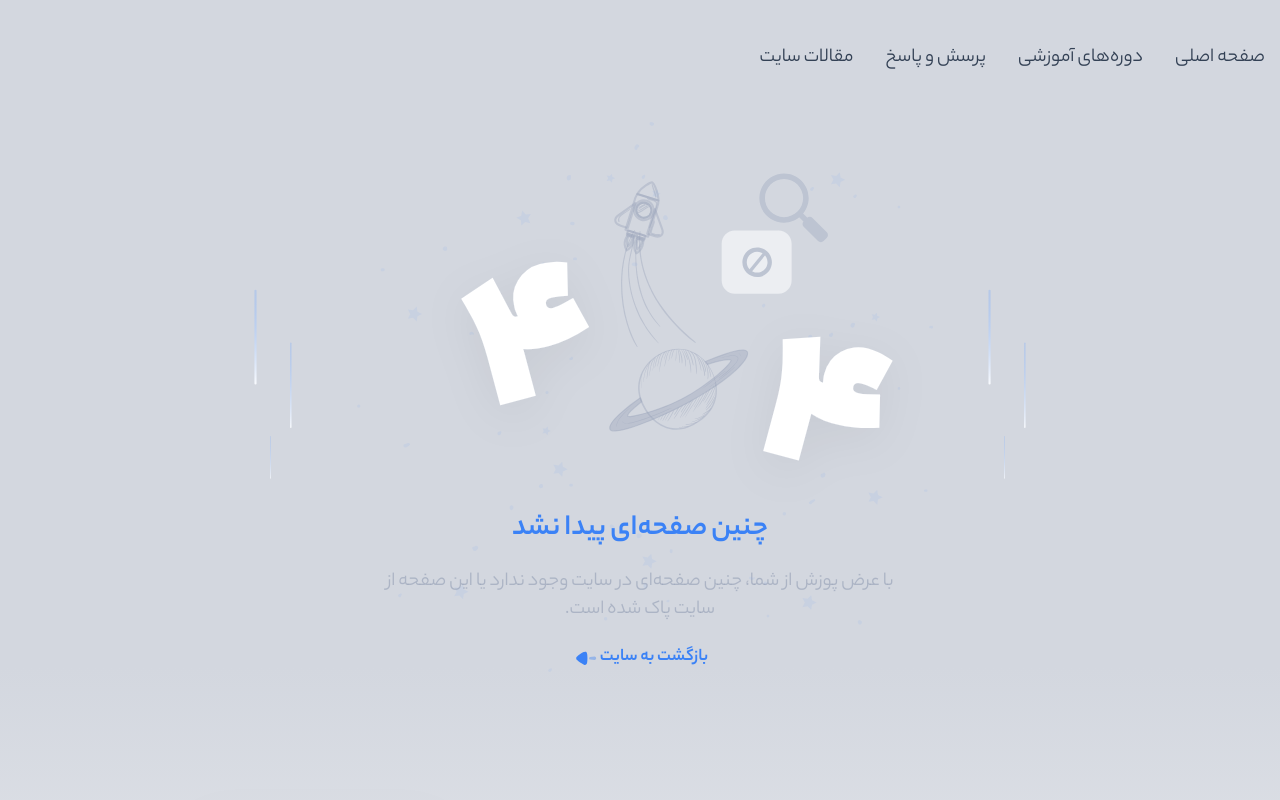
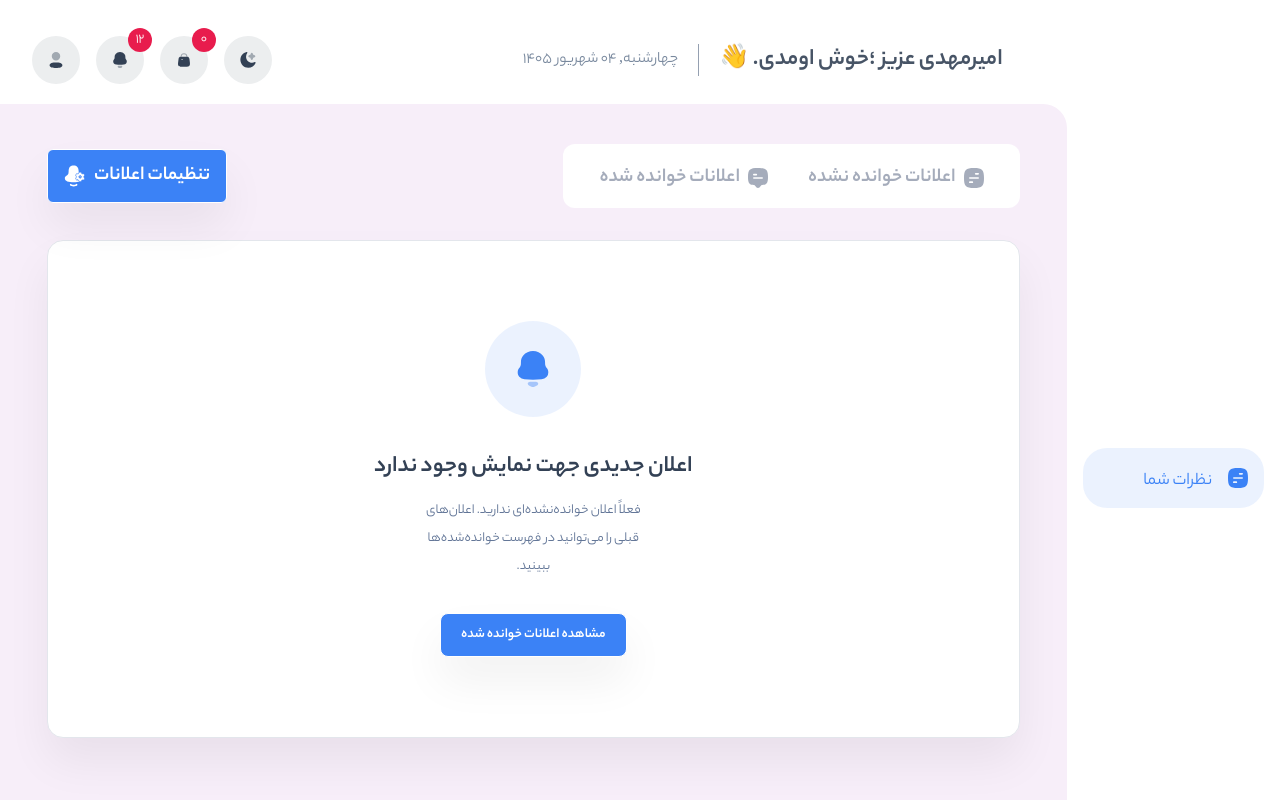
Before and after one commit to amirmahdighadiri/roocket, a React (Vite) app: page /dashboard/comments in a window 1280 px wide. Shown: the top 800 px of the page. Built offline with nearby package versions, Linux system fonts and the light colour scheme; a web font is replaced by a local one.

Commit message:
add user-commenta-page in dsshboard-page

```diff
--- /dev/null
+++ b/src/Components/DashboardPages/Comments/Comments.jsx
@@ -0,0 +1,39 @@
+import React from 'react';
+import DynamicIcon from "../../../DynamicIcon/DynamicIcon.jsx";
+
+function Comments(props) {
+    return (
+        <div className="container">
+            {/*<!-- ! -------------------- Comments Details Menu & Notif Btn -------------------- ! -->*/}
+            <div className="flex items-center justify-between">
+                {/*<!-- ! -------------------- Menu -------------------- ! -->*/}
+                <div className="inline-flex items-center px-4 py-2 bg-white dark:bg-dark-body-100 rounded-xl">
+                    <button type="button" className="h-12 flex items-center gap-x-2 text-chambray-400 hover:text-blue-450 text-xl font-YekanBakh-Bold px-5 pt-1 transition-all cursor-pointer">
+                        <DynamicIcon name="document" className="size-5 text-inherit" />
+                        <span className="">اعلانات خوانده نشده</span>
+                    </button>
+                    <button type="button" className="h-12 flex items-center gap-x-2 text-chambray-400 hover:text-blue-450 text-xl font-YekanBakh-Bold px-5 pt-1 transition-all cursor-pointer">
+                        <DynamicIcon name="commentBox" className="size-5 fill-inherit text-inherit" />
+                        <span className="">اعلانات خوانده شده</span>
+                    </button>
+                </div>
+                {/*<!-- ! -------------------- Notif Btn -------------------- ! -->*/}
+                <button type="button" className="flex-center gap-x-2 text-white bg-blue-700 hover:bg-blue-700/80 dark:bg-transparent dark:hover:bg-dark-body-100/80 border border-white px-4 py-3 text-xl font-YekanBakh-Bold rounded-md shadow-sm cursor-pointer transition-all">
+                    <span className="">تنظیمات اعلانات</span>
+                    <DynamicIcon name="settingBell" className="size-5.5 text-inherit" />
+                </button>
+            </div>
+            {/*<!-- ! -------------------- User Comments Content -------------------- ! -->*/}
+            <div className="flex flex-col items-center justify-center px-4 py-20 bg-white dark:bg-dark-body-100 border border-gray-100 dark:border-white/5 rounded-2xl shadow-sm mt-8">
+                <div className="flex-center size-24 rounded-full mb-8 bg-blue-700/10 dark:bg-blue-450/10">
+                    <DynamicIcon name="bell" className="size-9 text-blue-700 dark:text-blue-450" />
+                </div>
+                <p className="text-biscay-700 dark:text-white text-2xl/9 font-YekanBakh-Bold mb-3">اعلان جدیدی جهت نمایش وجود ندارد</p>
+                <p className="w-3/12 text-gray-500 dark:text-gray-360 text-sm/7 text-center mb-8">فعلاً اعلان خوانده‌نشده‌ای ندارید. اعلان‌های قبلی را می‌توانید در فهرست خوانده‌شده‌ها ببینید.</p>
+                <button type="button" className="h-11 flex-center gap-x-2 text-white bg-blue-700 hover:bg-blue-700/80 dark:bg-transparent dark:hover:bg-dark-900 border border-white px-5 text-sm font-YekanBakh-Bold rounded-lg shadow-sm cursor-pointer transition-all">مشاهده اعلانات خوانده شده</button>
+            </div>
+        </div>
+    );
+}
+
+export default Comments;
--- a/src/DynamicIcon/DynamicIcon.jsx
+++ b/src/DynamicIcon/DynamicIcon.jsx
@@ -237,6 +237,12 @@ const iconsMap = {
             <path fill='currentColor'
                   d='M11.008 17.229c-.5-.107-3.546-.107-4.046 0-.428.098-.89.328-.89.831.025.48.306.905.696 1.174h-.001a3.64 3.64 0 0 0 1.714.733q.495.066 1.008 0c.618-.09 1.21-.34 1.714-.732l-.001-.001c.39-.27.67-.693.695-1.174 0-.503-.462-.733-.89-.831'
                   opacity='0.4'></path>
+        </svg>
+    ),
+    settingBell: (
+        <svg width='20' height='21' fill='none' className='mr-2 text-white' viewBox='0 0 20 21'>
+            <path fill='currentColor' d='M8.717.434c-2.887 0-4.813 1.288-4.813 5.902 0 2.567-1.118 3.316-2.11 3.981-.791.53-1.502 1.008-1.502 2.31 0 2.937 3.607 3.776 8.425 3.776s8.428-.84 8.428-3.775c0-1.338-.748-1.892-1.564-2.495-.975-.722-2.045-1.513-2.045-3.797 0-4.195-1.93-5.902-4.819-5.902M11.944 19.56a.83.83 0 0 0 .27-1.125.793.793 0 0 0-1.103-.275l-.002.001-.014.008a9 9 0 0 1-.254.145c-.17.093-.36.186-.513.24-.587.208-.948.306-1.61.306-.66 0-1.021-.098-1.609-.306a4 4 0 0 1-.513-.24 7 7 0 0 1-.254-.145l-.013-.008-.003-.001a.794.794 0 0 0-1.102.275c-.23.386-.11.89.27 1.125l.381-.643-.382.643.003.002.007.003.02.013a7 7 0 0 0 .32.183c.193.104.47.245.74.34.687.244 1.234.396 2.136.396.9 0 1.448-.152 2.135-.396.27-.095.547-.236.74-.34a8 8 0 0 0 .32-.183l.02-.013.007-.003zl-.416-.7z'></path>
+            <path fill='currentColor' stroke='#3B82F6' strokeLinejoin='round' strokeWidth='0.683' d='M16.299 7.815c-.288-1.542-2.496-1.542-2.783 0a.732.732 0 0 1-.964.557c-1.48-.522-2.581 1.393-1.392 2.412a.734.734 0 0 1 0 1.114c-1.19 1.02-.088 2.935 1.392 2.412l-.114-.322.114.322a.732.732 0 0 1 .964.557c.287 1.543 2.495 1.543 2.783 0a.732.732 0 0 1 .963-.557c1.48.523 2.581-1.392 1.392-2.412a.734.734 0 0 1 0-1.114c1.19-1.02.088-2.934-1.392-2.412a.732.732 0 0 1-.963-.557Zm-2.444 3.526c0 .583.465 1.065 1.052 1.065s1.052-.482 1.052-1.065c0-.582-.465-1.065-1.052-1.065s-1.052.483-1.052 1.065Zm1.052 1.106c-.59 0-1.08-.49-1.08-1.106s.49-1.105 1.08-1.105 1.08.489 1.08 1.105c0 .617-.49 1.106-1.08 1.106Z'></path>
         </svg>
     ),
     arrowDown: (
--- a/src/Pages/DashboardLayout/DashboardLayout.jsx
+++ b/src/Pages/DashboardLayout/DashboardLayout.jsx
@@ -48,7 +48,7 @@ function DashboardLayout(props) {
                            </Link>
                        </li>
                        <li className="px-4">
-                           <Link to="/" className={`flex items-center gap-x-4 ${location.pathname.includes('comments') ? 'text-blue-700 bg-blue-700/10' : 'text-white bg-transparent hover:text-blue-450'}  transition-all px-4 py-3 rounded-3xl`}>
+                           <Link to="/dashboard/comments" className={`flex items-center gap-x-4 ${location.pathname.includes('comments') ? 'text-blue-700 bg-blue-700/10' : 'text-white bg-transparent hover:text-blue-450'}  transition-all px-4 py-3 rounded-3xl`}>
                                <DynamicIcon name="document" className="size-5 fill-inherit"/>
                                <span className="inline-block mt-2">نظرات شما</span>
                            </Link>
--- a/src/routes.jsx
+++ b/src/routes.jsx
@@ -15,6 +15,7 @@ import Courses from "./Components/DashboardPages/Courses/Courses.jsx";
 import Questions from "./Components/DashboardPages/Questions/Questions.jsx";
 import Subscription from "./Components/DashboardPages/Subscription/Subscription.jsx";
 import Followings from "./Components/DashboardPages/Followings/Followings.jsx";
+import Comments from "./Components/DashboardPages/Comments/Comments.jsx";
 
 const routes = [
     {
@@ -34,6 +35,7 @@ const routes = [
             {path: 'questions' , element: <Questions/>},
             {path: 'subscription' , element: <Subscription/>},
             {path: 'followings' , element: <Followings/>},
+            {path: 'comments' , element: <Comments/>}
         ]},
     {path: '/auth' , element: <Auth/> },
     {path: '/verify' , element: <Verify/> },
```
